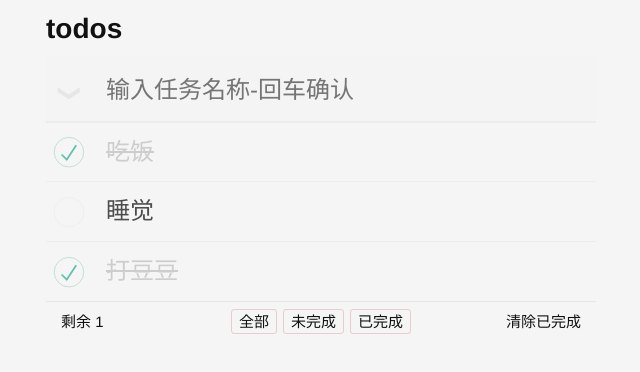
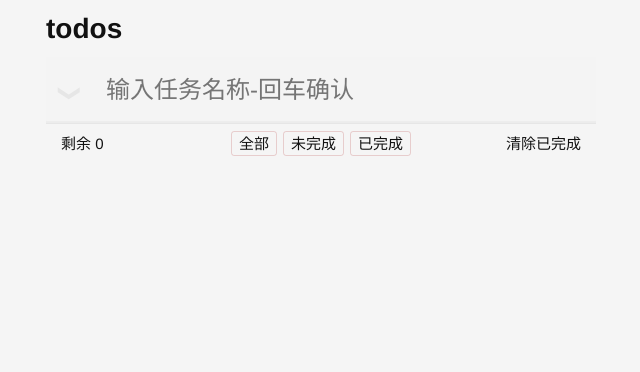
Before and after one commit to Disney-Princesses/vue-day5, a Vue app: page / in a window 1280 px wide. Shown: the top 372 px of the page, without its empty margins (319-959 px from the left). Built offline with nearby package versions, Linux system fonts and the light colour scheme.

Commit message:
第八步，数据缓存

```diff
--- a/src/App.vue
+++ b/src/App.vue
@@ -13,11 +13,7 @@ import TodoFooter from "./components/TodoFooter";
 export default {
   data() {
     return {
-      list:[
-        { id: 100, name: "吃饭", isDone: true },
-        { id: 201, name: "睡觉", isDone: false },
-        { id: 103, name: "打豆豆", isDone: true },
-      ],
+      list:JSON.parse(localStorage.getItem('list'))||[],
       getSel:'all'
     };
   },
@@ -61,6 +57,14 @@ export default {
         return this.list
       }
     }
+  },
+  watch:{
+    list:{
+      deep:true,
+      handler(newArr) {
+        localStorage.setItem('list',JSON.stringify(newArr)||[])
+      }
+    }
   }
 };
 </script>
```
